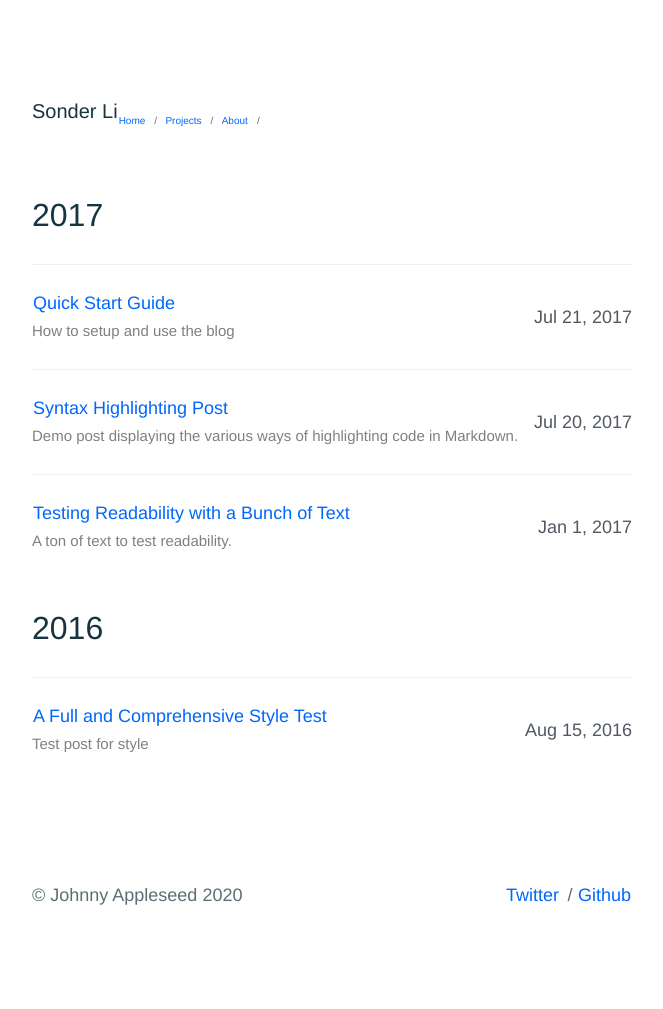
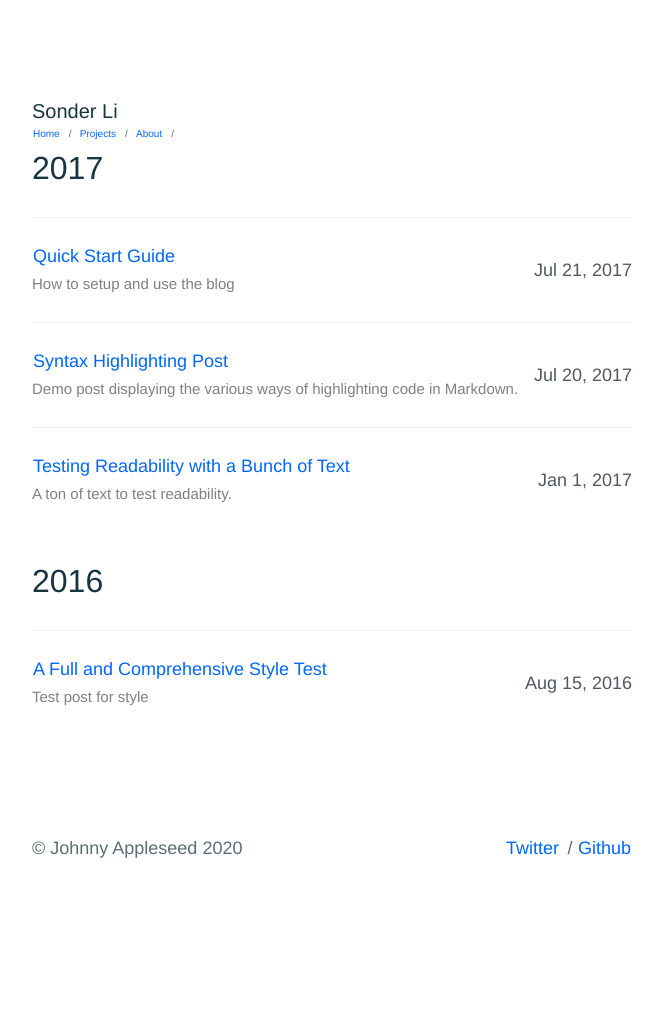
Before and after one commit to sumchuenli/sumchuenli.github.io, a Jekyll site: the page built from index.html, in a window 1280 px wide. Shown: the whole page, without its empty margins (308-971 px from the left). Built offline with Jekyll 4.4.1, drawn with Linux system fonts in a browser that asks for light colours; after the commit the page ends 962 px from its top, so only the background shows below that.

Commit message:
Update header.html

```diff
--- a/_includes/header.html
+++ b/_includes/header.html
@@ -1,5 +1,5 @@
-<header class="c-page__header">
-  <div>
+<header>
+  <div class="header">
     <h1>{{site.title}}</h1>
     <p>
         <a href="{{ "/" | prepend: site.baseurl }}">Home</a>
```
